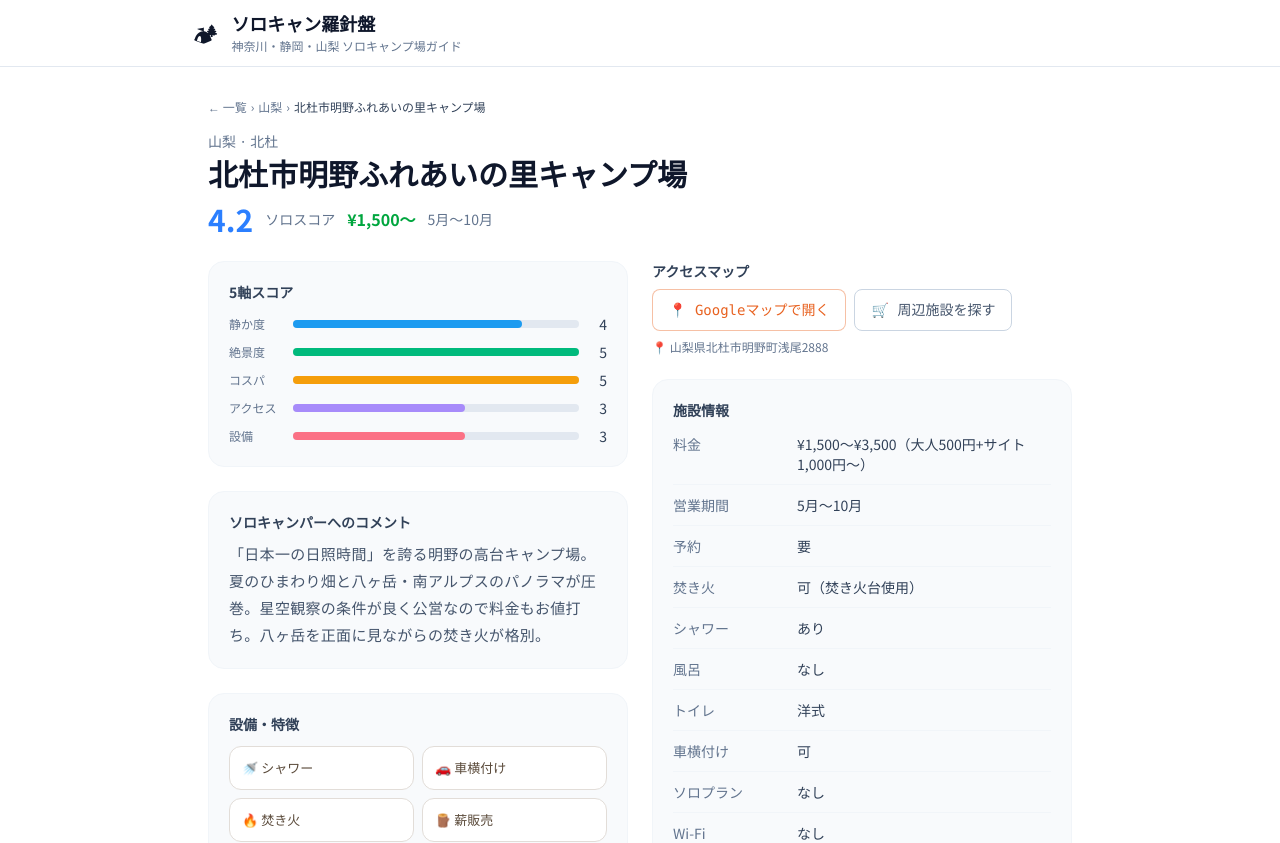
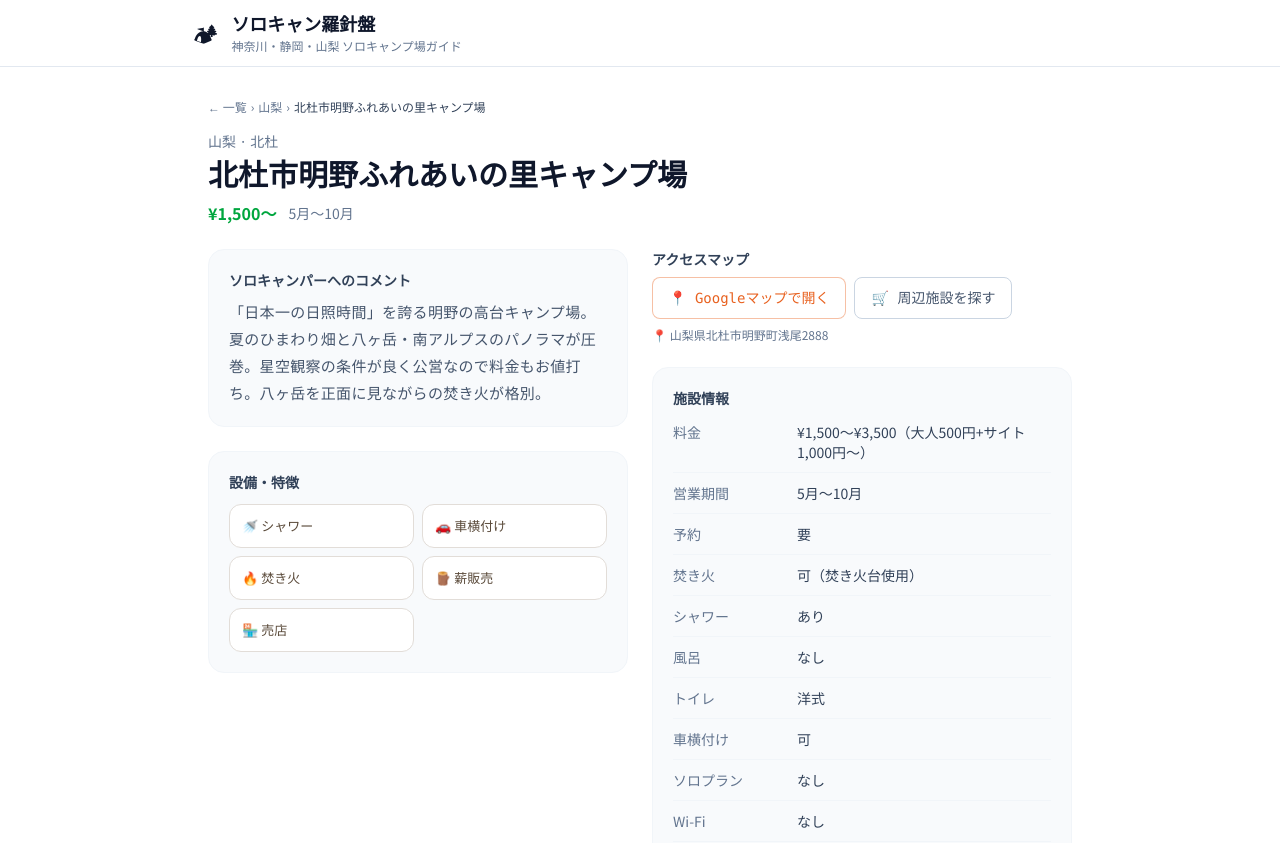
Before and after one commit to shunshimamura7/soro-camp, a Next.js app: page /camp/akeno-fureai-camp in a window 1280 px wide. Shown: the top 843 px of the page. Built offline with nearby package versions, Linux system fonts and the light colour scheme; no server answers.

Commit message:
remove score bars from detail page

```diff
--- a/app/camp/[slug]/page.tsx
+++ b/app/camp/[slug]/page.tsx
@@ -2,7 +2,6 @@ import type { Metadata } from "next";
 import { notFound } from "next/navigation";
 import Link from "next/link";
 import { getCampground, getAllSlugs } from "@/lib/camp";
-import ScoreBar from "@/components/ScoreBar";
 
 const SITE_URL = process.env.NEXT_PUBLIC_SITE_URL ?? "https://soro-camp.vercel.app";
 
@@ -119,8 +118,6 @@ export default async function CampDetailPage({
           <p className="text-xs sm:text-sm text-slate-500 mb-1">{camp.prefecture} · {camp.area}</p>
           <h1 className="text-xl sm:text-3xl font-bold text-slate-900 leading-tight">{camp.name}</h1>
           <div className="flex items-center gap-2 sm:gap-3 mt-2 flex-wrap">
-            <span className="text-3xl font-bold text-blue-500">{camp.soloScore.toFixed(1)}</span>
-            <span className="text-slate-500 text-xs sm:text-sm">ソロスコア</span>
             <span className="text-green-600 font-bold text-sm sm:text-base">¥{camp.priceMin.toLocaleString()}〜</span>
             <span className="text-slate-500 text-xs sm:text-sm">{camp.season}</span>
           </div>
@@ -129,18 +126,6 @@ export default async function CampDetailPage({
         <div className="grid sm:grid-cols-2 gap-4 sm:gap-6">
           {/* Left column */}
           <div className="flex flex-col gap-4 sm:gap-6">
-            {/* Scores */}
-            <section className="bg-slate-50 rounded-2xl p-4 sm:p-5 border border-slate-100">
-              <h2 className="text-xs sm:text-sm font-bold text-slate-700 mb-3">5軸スコア</h2>
-              <div className="flex flex-col gap-2">
-                <ScoreBar label="静か度" score={camp.scores.quietness} />
-                <ScoreBar label="絶景度" score={camp.scores.scenery} color="#00ba7c" />
-                <ScoreBar label="コスパ" score={camp.scores.value} color="#f59e0b" />
-                <ScoreBar label="アクセス" score={camp.scores.access} color="#a78bfa" />
-                <ScoreBar label="設備" score={camp.scores.facility} color="#fb7185" />
-              </div>
-            </section>
-
             {/* Comment */}
             <section className="bg-slate-50 rounded-2xl p-4 sm:p-5 border border-slate-100">
               <h2 className="text-xs sm:text-sm font-bold text-slate-700 mb-2">ソロキャンパーへのコメント</h2>
```
